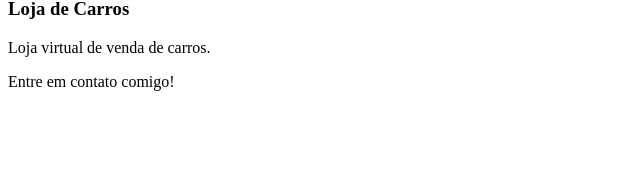
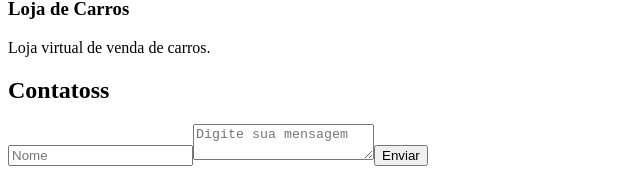
Before and after one commit to VanessaHenker/Portifolio, a React (Vite) app: page / in a window 1280 px wide. Shown: the part 1664-1835 px from the top of the page, without its empty margins (0-640 px from the left). Before the commit the page ends 1771 px from the top, so only its background shows below. Built offline with nearby package versions, Linux system fonts and the light colour scheme; the HTML template or start-up script is replaced by a standard one.

Commit message:
Alteração no ContactSection

```diff
--- a/src/components/pages/home.tsx
+++ b/src/components/pages/home.tsx
@@ -6,11 +6,13 @@ function Home() {
   return (
     <main>
       <div>
-      <HeroSection />
+        <HeroSection />
       </div>
 
-      <ProjectsSection />
-      <ContactSection />
+      <div>
+        <ProjectsSection />
+        <ContactSection />
+      </div>
     </main>
   );
 }
--- a/src/components/sections/ContactSection.tsx
+++ b/src/components/sections/ContactSection.tsx
@@ -1,7 +1,14 @@
 
 function ContactSection() {
   return (
-    <p>Entre em contato comigo!</p>
+    <section>
+      <h2>Contatoss</h2>
+      <form action="">
+        <input placeholder="Nome" type="text" />
+        <textarea placeholder="Digite sua mensagem" name="" id=""></textarea>
+        <button type="submit">Enviar</button>
+      </form>
+    </section>
   );
 }
 
```
